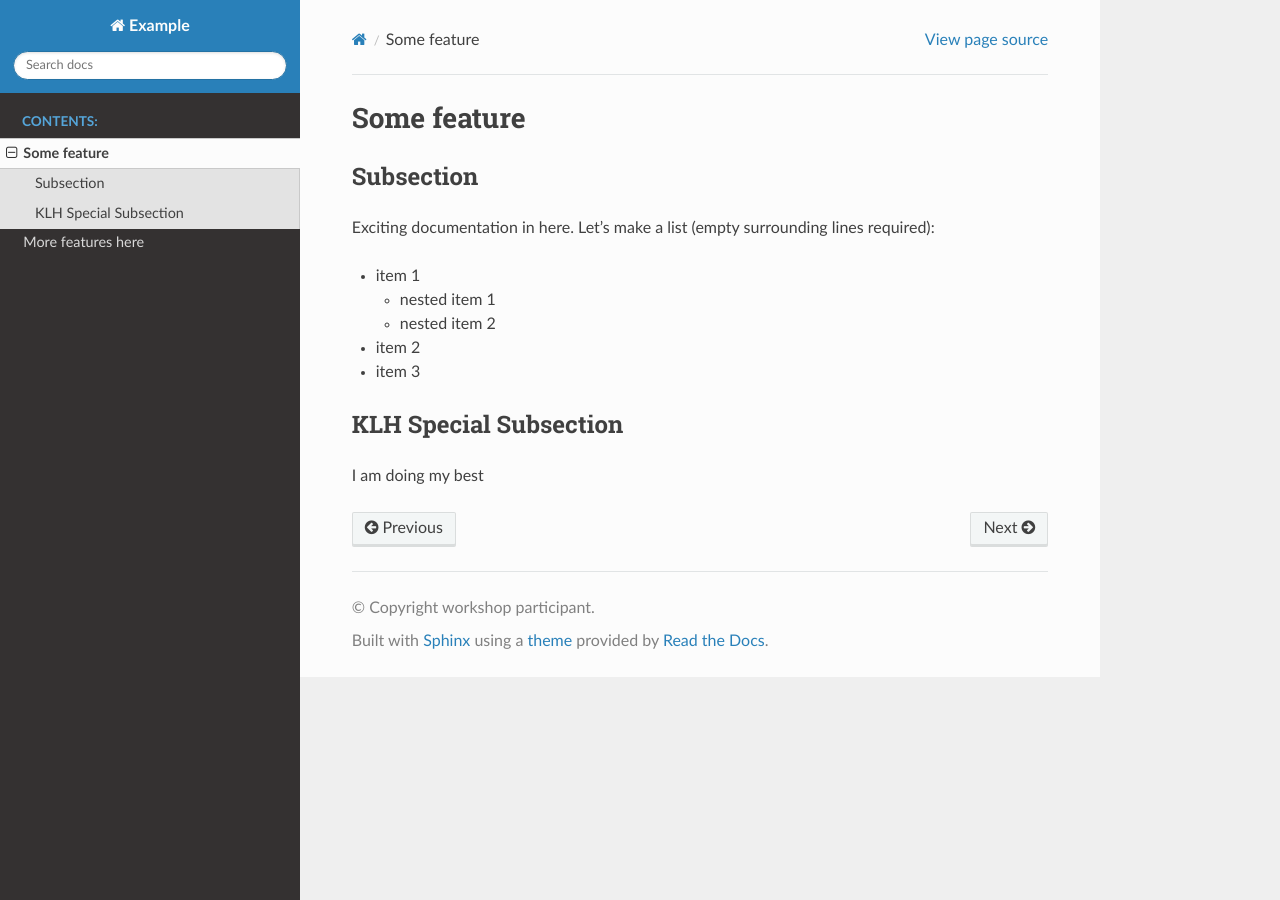
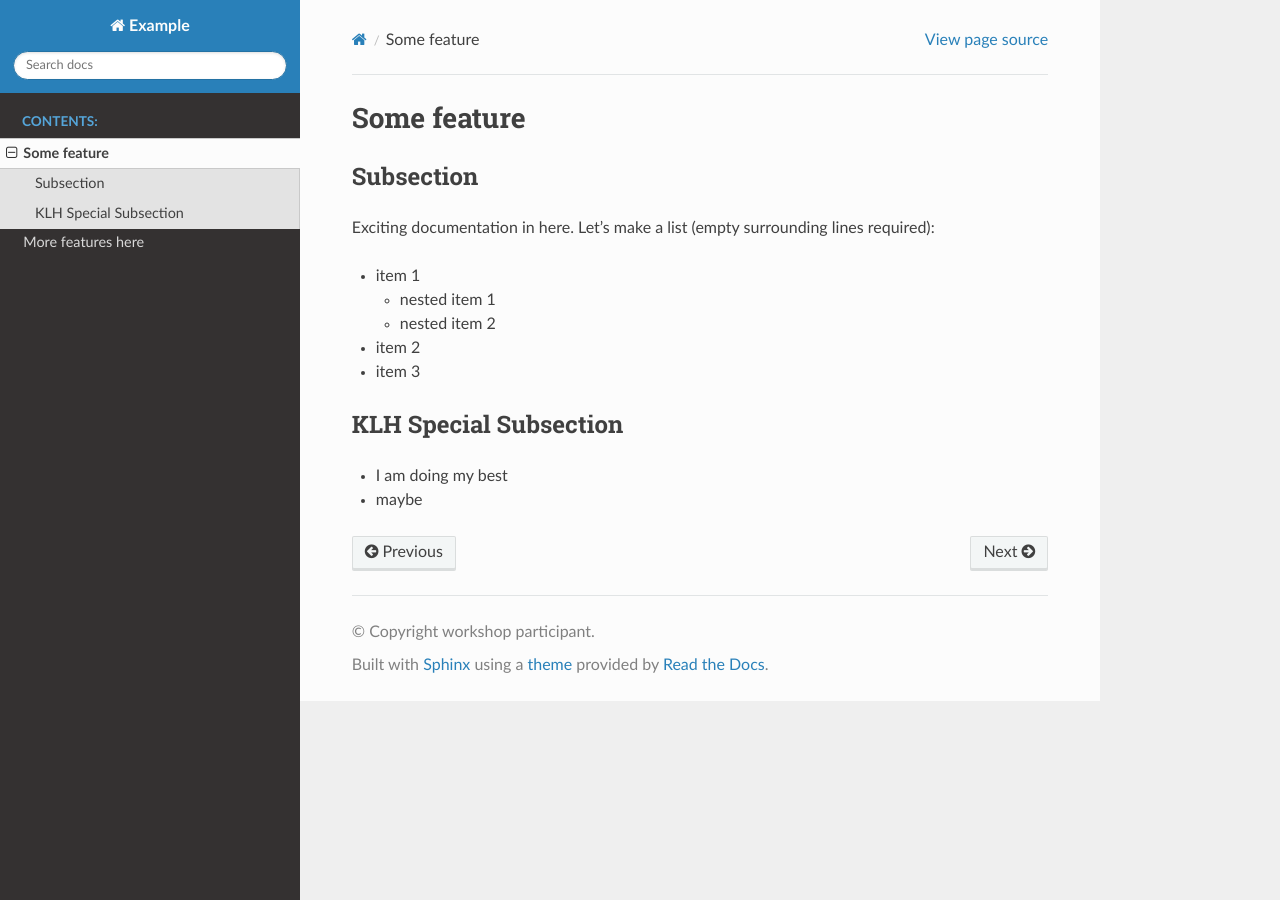
Before and after one commit to KHarrisRISE/documentation-example, a Sphinx documentation site: the page built from doc/some-feature.md, in a window 1280 px wide. Built offline with Sphinx 7.4.7 and the Read the Docs theme 2.0.0, drawn with Linux system fonts in a browser that asks for light colours.

Commit message:
Update some-feature.md

```diff
--- a/doc/some-feature.md
+++ b/doc/some-feature.md
@@ -15,4 +15,5 @@ Let's make a list (empty surrounding lines required):
 
 ## KLH Special Subsection
 
-I am doing my best
+  - I am doing my best
+  - maybe
```
